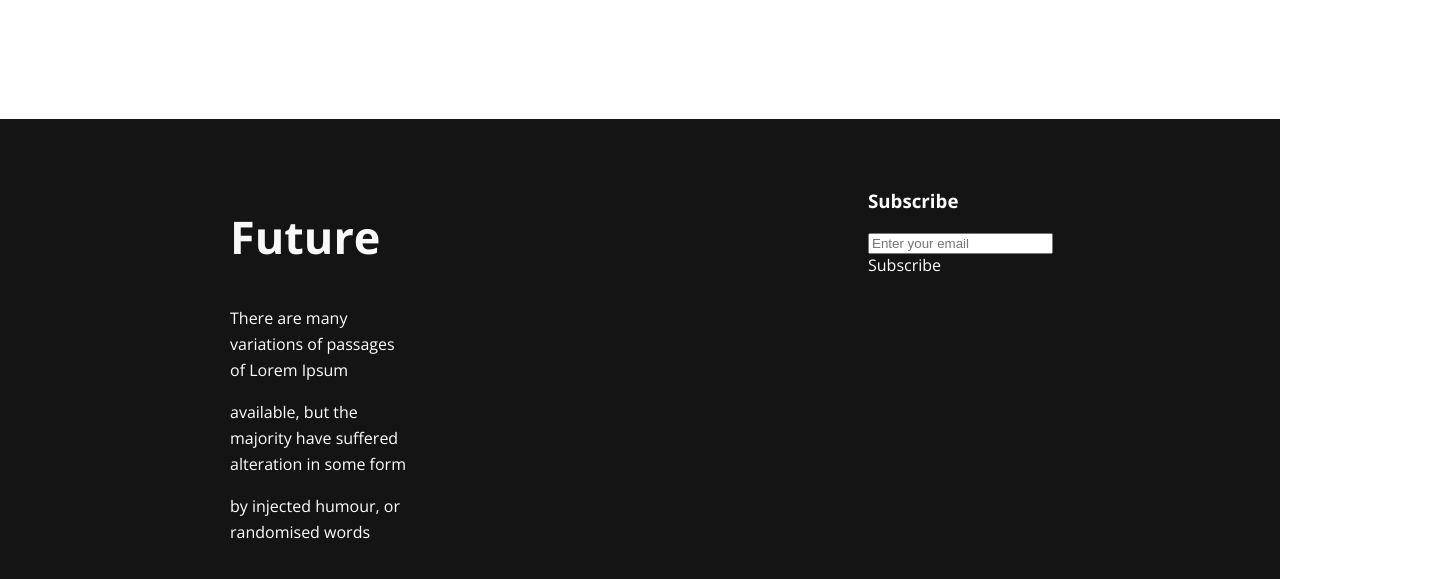
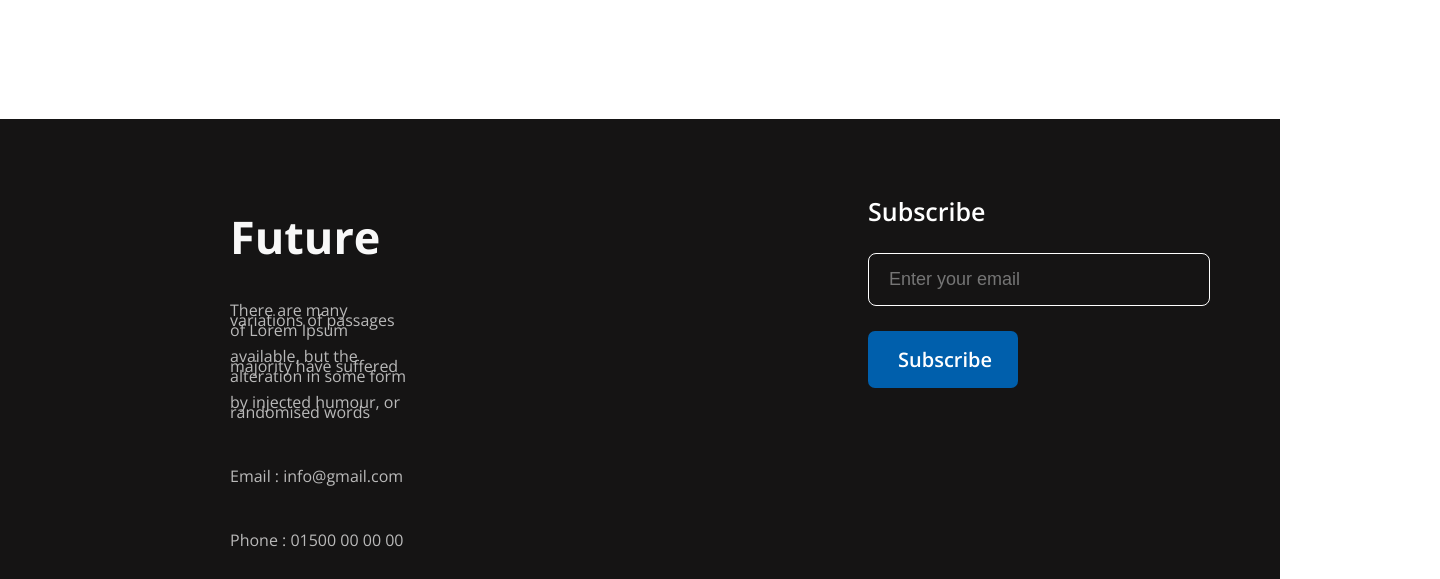
Before and after one commit to TanimShahriar/wevdeveloper-portfolio, a plain HTML site: page index.html in a window 1280 px wide. Shown: the part 2950-3529 px from the top of the page, 1440 px wide, since content can reach past the window. Drawn offline with nearby package versions, Linux system fonts and the light colour scheme.

Commit message:
webdeveloper portfolio website design completed using html and css

```diff
--- a/index.html
+++ b/index.html
@@ -132,7 +132,7 @@
       </div>
       <div class="footer-form">
         <h3>Subscribe</h3>
-        <input type="text" placeholder="Enter your email">
+        <input class="input-tag" type="text" placeholder="Enter your email">
         <div class="footer-btn">Subscribe</div>
       </div>
     </div>
--- a/style.css
+++ b/style.css
@@ -187,7 +187,7 @@ body {
 
 .footer-section {
   display: flex;
-  justify-content: space-between;
+  justify-content: space-around;
   color: #FFF;
 }
 
@@ -200,9 +200,9 @@ body {
 .footer-content p {
   color: #FFF;
   font-size: 16px;
-  ;
   font-weight: 400;
-  line-height: 26px;
+  line-height: 10px;
+  opacity: .7;
 }
 
 .social-icons {
@@ -212,5 +212,33 @@ body {
   margin-top: 40px;
 }
 
+.footer-form h3 {
+  color: #FFF;
+  font-size: 25px;
+  font-weight: 600;
+}
+
+.input-tag {
+  background: #151414;
+  width: 300px;
+  padding: 15px 20px;
+  color: #F3F3F3;
+  font-size: 18px;
+  font-weight: 400;
+  border-radius: 8px;
+  border: 1px solid #FFF;
+}
+
+.footer-btn {
+  border: 1px solid red;
+  margin-top: 25px;
+  width: 90px;
+  padding: 15px 30px;
+  border-radius: 7px;
+  background-color: #005FAC;
+  border: 0;
+  font-size: 20px;
+  font-weight: 600;
+}
 
 /* footer section end */
```
